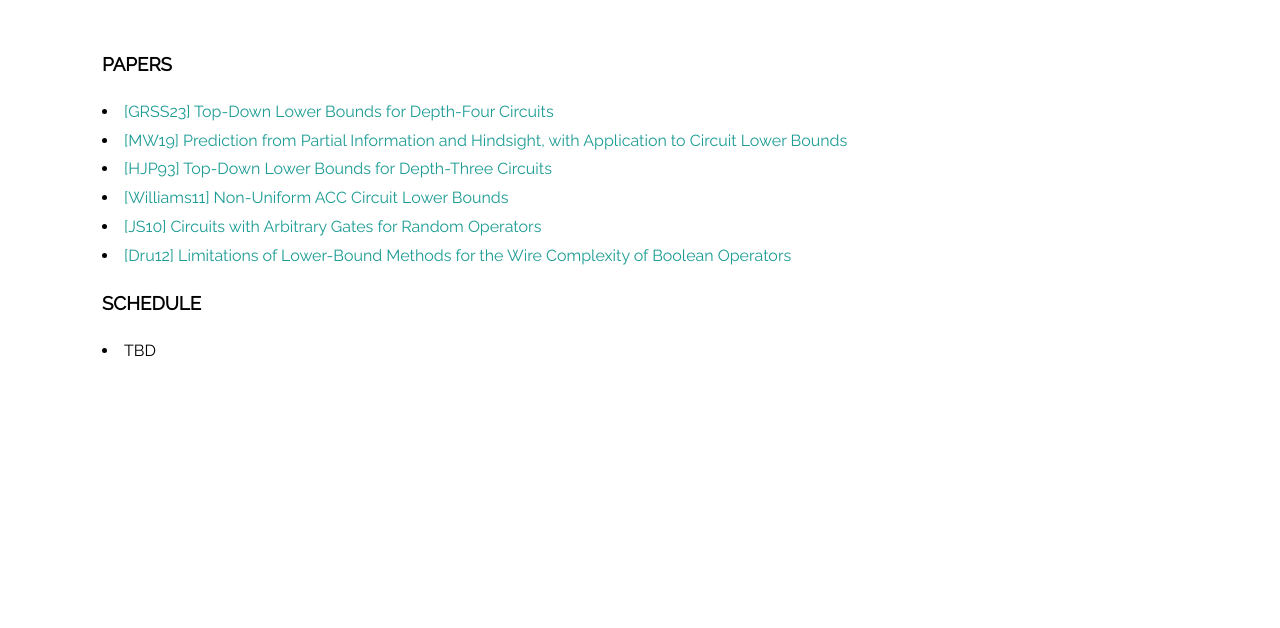
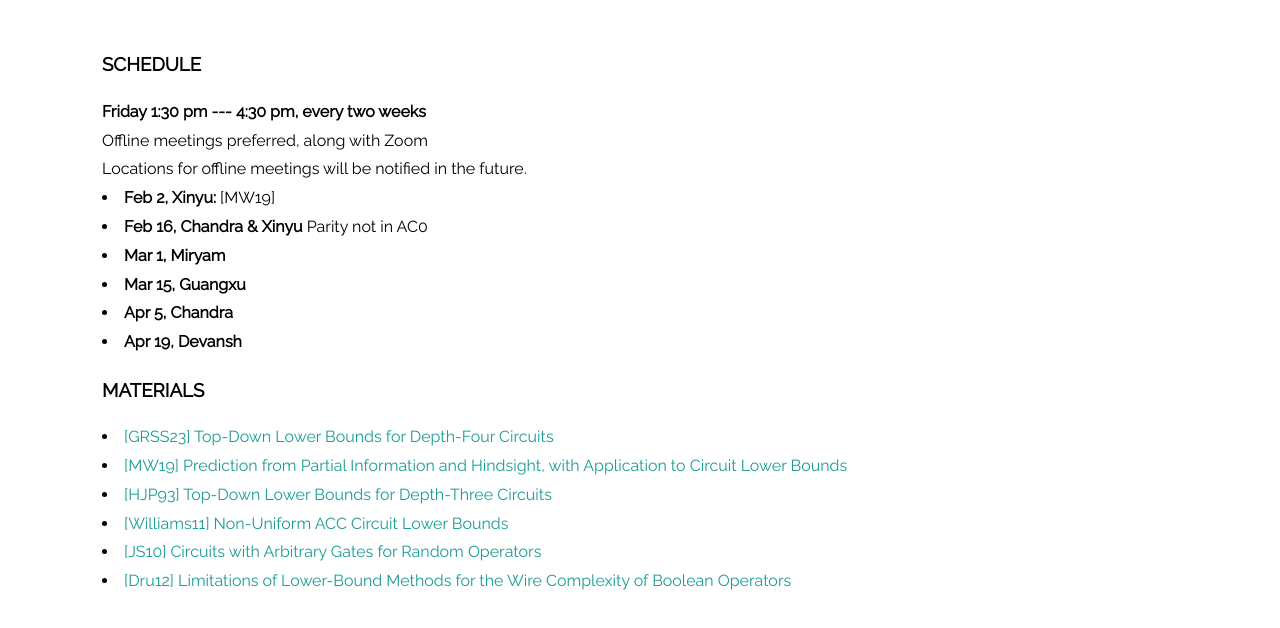
Before and after one commit to sparkmxy/sparkmxy.github.io, a plain HTML site: page seminar.html in a window 1280 px wide. Shown: the part 186-814 px from the top of the page. Drawn offline with Linux system fonts and the light colour scheme.

Commit message:
update seminar

```diff
--- a/seminar.html
+++ b/seminar.html
@@ -19,7 +19,22 @@
 
 <main>
     <section>
-      <h3>Papers</h3>
+      <h3>Schedule</h3>
+      <strong>Friday 1:30 pm --- 4:30 pm, every two weeks</strong>
+      <br>
+      Offline meetings preferred, along with Zoom
+      <br>
+      Locations for offline meetings will be notified in the future.
+      <column>
+        <li> <strong> Feb 2, Xinyu:</strong> [MW19]</li>
+        <li> <strong> Feb 16, Chandra & Xinyu</strong> Parity not in AC0</li>
+        <li> <strong> Mar 1, Miryam</strong> </li>
+        <li> <strong> Mar 15, Guangxu </strong> </li>
+        <li> <strong> Apr 5, Chandra </strong> </li>
+        <li> <strong> Apr 19, Devansh </strong> </li>
+      </column>
+
+      <h3>Materials</h3>
       <column>
         <li> <a href="https://arxiv.org/abs/2304.02555" target="_blank">[GRSS23] Top-Down Lower Bounds for Depth-Four Circuits</a>  </li>
         <li><a href="https://eccc.weizmann.ac.il/report/2017/149/" target="_blank">[MW19] Prediction from Partial Information and Hindsight, with Application to Circuit Lower Bounds</a> </li>
@@ -29,10 +44,6 @@
         <li> <a href="https://ieeexplore.ieee.org/document/6243393" target="_blank"> [Dru12] Limitations of Lower-Bound Methods for the Wire Complexity of Boolean Operators </a> </li>
       </column>
 
-      <h3>Schedule</h3>
-      <column>
-        <li> TBD
-      </column>
     </section>
 </body>
 </html>
```
